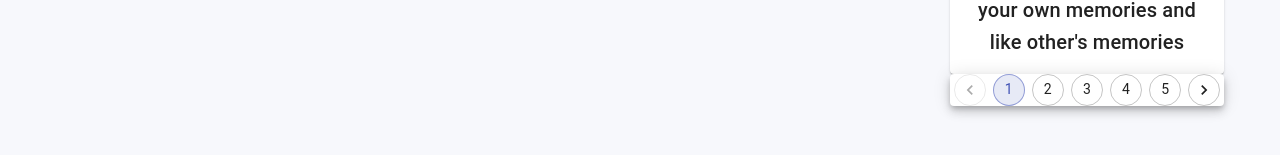
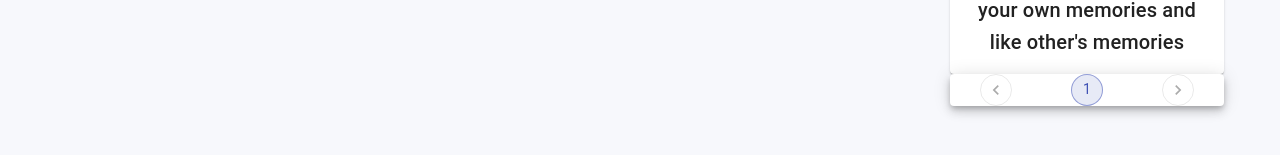
Before and after one commit to siavashsajady/project_mern_breezy, a React (Create React App) app in the folder client/: page /posts in a window 1280 px wide. Shown: the part 411-566 px from the top of the page. Built offline with nearby package versions, Linux system fonts and the light colour scheme; no server answers.

Commit message:
fixed bug

```diff
--- a/client/src/components/Pagination/Pagination.jsx
+++ b/client/src/components/Pagination/Pagination.jsx
@@ -7,6 +7,7 @@ import { getPosts } from '../../actions/posts';
 import useStyles from './styles';
 
 const Paginate = ({ page }) => {
+  const { numberOfPages } = useSelector((state) => state.posts);
   const classes = useStyles();
   const dispatch = useDispatch();
 
@@ -17,12 +18,16 @@ const Paginate = ({ page }) => {
   return (
     <Pagination
       classes={{ ul: classes.ul }}
-      count={5}
-      page={1}
+      count={numberOfPages}
+      page={Number(page) || 1}
       variant='outlined'
       color='primary'
       renderItem={(item) => (
-        <PaginationItem {...item} component={Link} to={`/posts?page=${1}`} />
+        <PaginationItem
+          {...item}
+          component={Link}
+          to={`/posts?page=${item.page}`}
+        />
       )}
     />
   );
```
